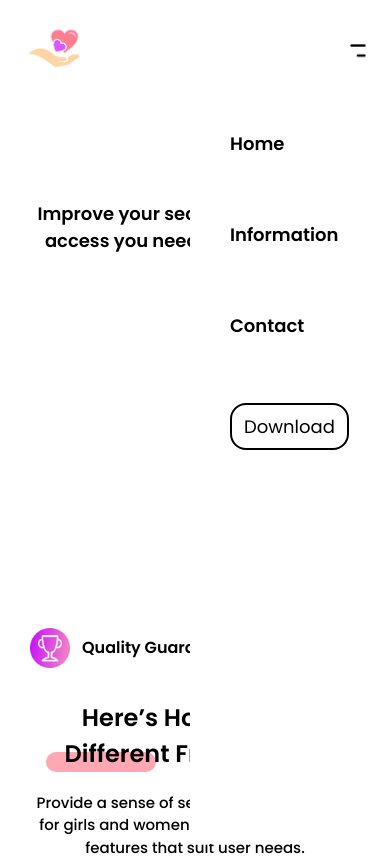
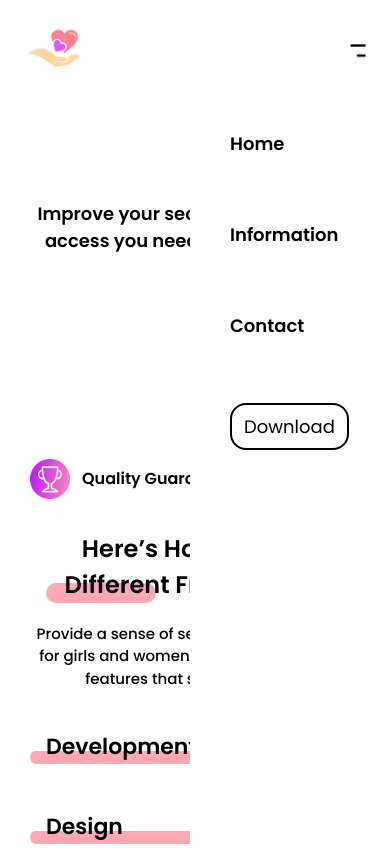
Before and after one commit to setio7-dev/Web-Health, a React (Vite) app: page /Information in a window 390 px wide. Shown: the top 856 px of the page. Built offline with nearby package versions, Linux system fonts and the light colour scheme.

Commit message:
Add files via upload

```diff
--- a/src/components/Information/About.jsx
+++ b/src/components/Information/About.jsx
@@ -10,7 +10,7 @@ import drawIcon from '/image/information/draw.png'
 const About = () => {
   return (
     <div className='lg:pt-[170px] pt-[80px]' data-aos-duration="800">
-        <div className='text-center mt-[120px] w-full h-[40vh] mb-[90px] lg:mb-[140px]' data-aos="fade-up" data-aos-duration="800">
+        <div className='text-center mt-[120px] w-full lg:h-[40vh] h-[20vh] mb-[90px] lg:mb-[140px] flex items-center flex-col' data-aos="fade-up" data-aos-duration="800">
             <h1 className='font-poppins lg:text-[30px] text-[18px] lg:px-0 px-8'>Improve your security and find the access you need with
             <br />SatyGuard.</h1>
         </div>
```
